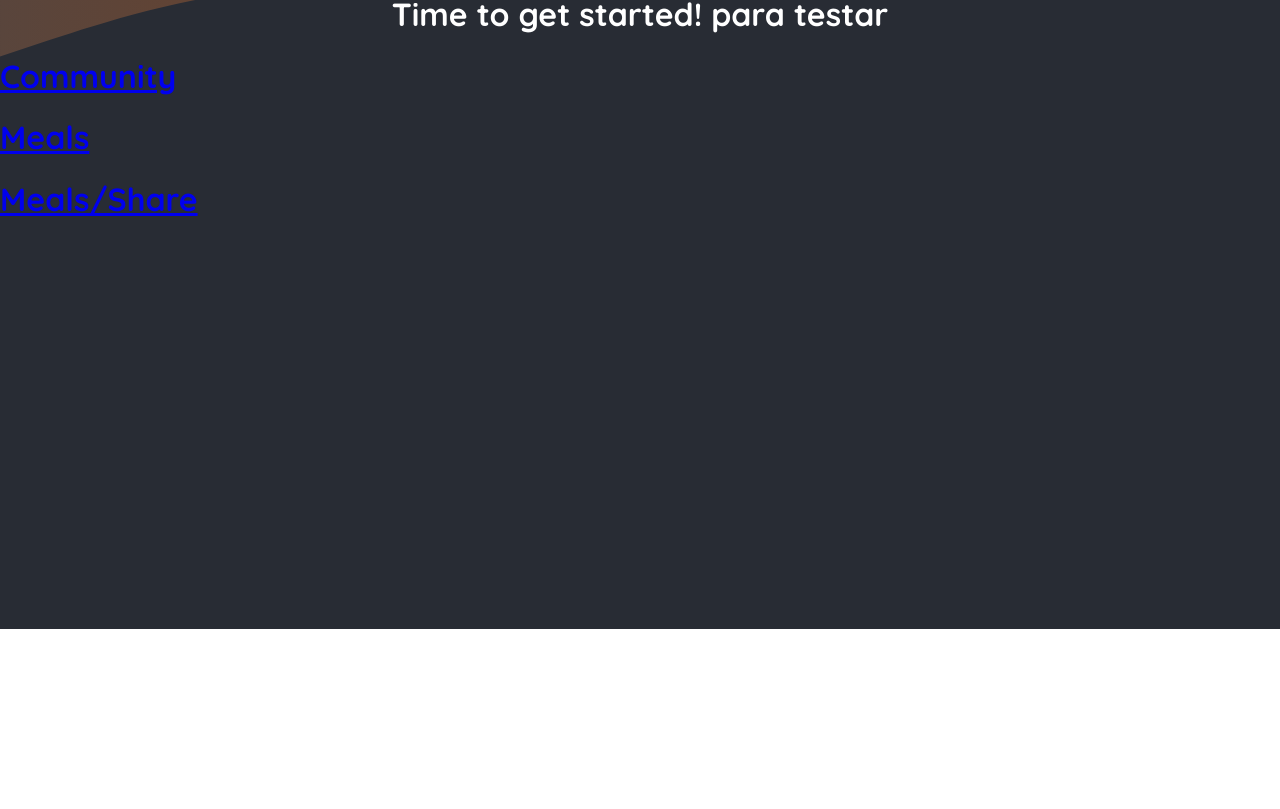
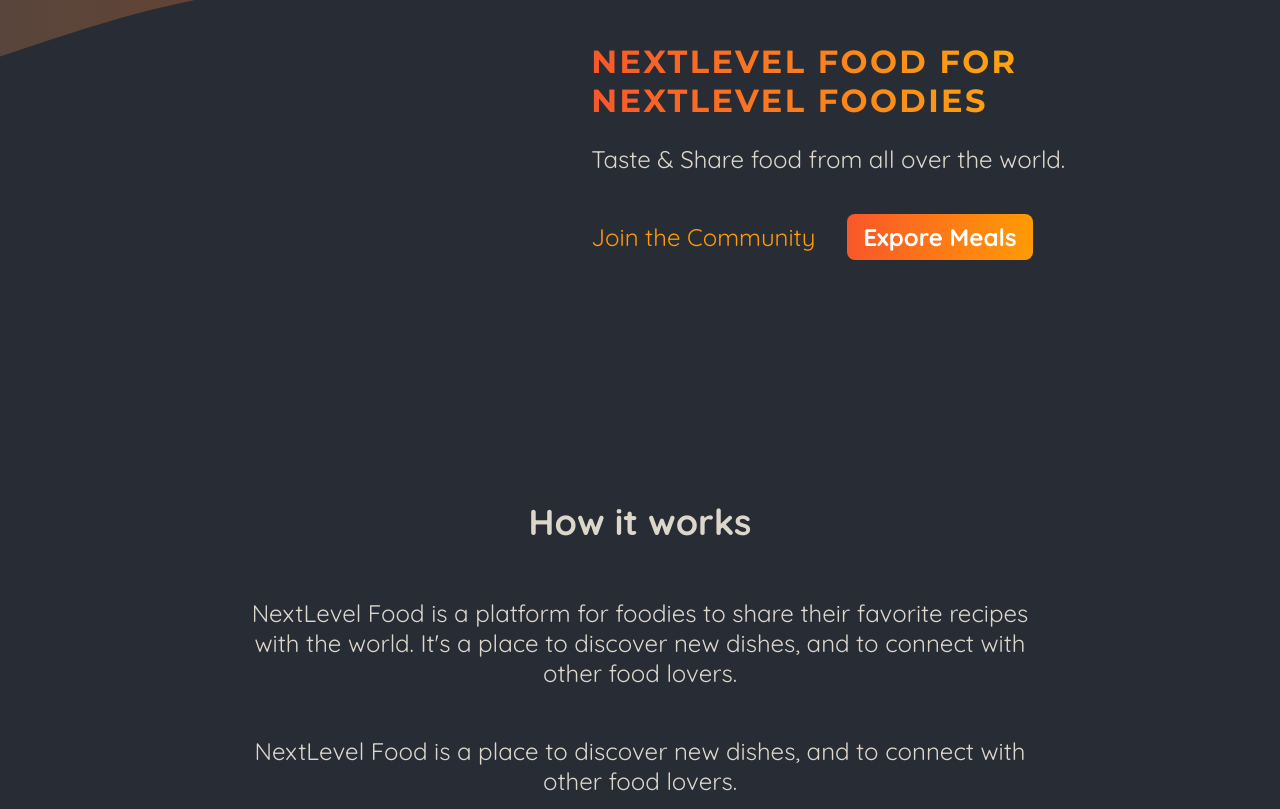
Before and after one commit to joctansilva/nextjs-essencials, a Next.js app: page / in a window 1280 px wide. Shown: the part 171-980 px from the top of the page. Before the commit the page ends 800 px from the top, so only its background shows below. Built offline with nearby package versions, Linux system fonts and the light colour scheme.

Commit message:
creating a homepage and adding styles

```diff
--- a/app/page.js
+++ b/app/page.js
@@ -1,20 +1,50 @@
 import Link from "next/link";
+
+import classes from "./page.module.css";
 
 export default function Home() {
   return (
-    <main>
-      <h1 style={{ color: "white", textAlign: "center" }}>
-        Time to get started! para testar
-      </h1>
-      <h1>
-        <Link href="/community">Community</Link>
-      </h1>
-      <h1>
-        <Link href="/meals">Meals</Link>
-      </h1>
-      <h1>
-        <Link href="/meals/share">Meals/Share</Link>
-      </h1>
-    </main>
+    <>
+      <header className={classes.header}>
+        <div className={classes.slideshow}></div>
+        <div>
+          <div className={classes.hero}>
+            <h1>NextLevel Food for NextLevel Foodies</h1>{" "}
+            <p>Taste & Share food from all over the world.</p>
+          </div>
+          <div className={classes.cta}>
+            <Link href="/community">Join the Community</Link>
+            <Link href="/meals">Expore Meals</Link>
+          </div>
+        </div>
+      </header>
+      <main>
+        <section className={classes.section}>
+          <h2>How it works</h2>
+          <p>
+            NextLevel Food is a platform for foodies to share their favorite
+            recipes with the world. It&apos;s a place to discover new dishes,
+            and to connect with other food lovers.
+          </p>
+          <p>
+            NextLevel Food is a place to discover new dishes, and to connect
+            with other food lovers.
+          </p>
+        </section>
+
+        <section className={classes.section}>
+          <h2>Why NextLevel Food?</h2>
+          <p>
+            NextLevel Food is a platform for foodies to share their favorite
+            recipes with the world. It&apos;s a place to discover new dishes,
+            and to connect with other food lovers.
+          </p>
+          <p>
+            NextLevel Food is a place to discover new dishes, and to connect
+            with other food lovers.
+          </p>
+        </section>
+      </main>
+    </>
   );
 }
--- /dev/null
+++ b/app/page.module.css
@@ -0,0 +1,75 @@
+.header {
+  display: flex;
+  gap: 3rem;
+  margin: 3rem auto;
+  width: 90%;
+  max-width: 75rem;
+}
+
+.slideshow {
+  width: 40rem;
+  height: 25rem;
+}
+
+.hero {
+  color: #ddd6cb;
+  font-size: 1.5rem;
+}
+
+.hero h1 {
+  font-size: 2rem;
+  font-weight: bold;
+  font-family: 'Montserrat', sans-serif;
+  letter-spacing: 0.15rem;
+  text-transform: uppercase;
+  background: linear-gradient(90deg, #f9572a, #ffc905);
+  background-clip: text;
+  -webkit-background-clip: text;
+  -webkit-text-fill-color: transparent;
+}
+
+.cta {
+  font-size: 1.5rem;
+  display: flex;
+  gap: 1rem;
+}
+
+.cta a {
+  display: inline-block;
+  margin-top: 1rem;
+  padding: 0.5rem 1rem;
+  border-radius: 0.5rem;
+  background: linear-gradient(90deg, #f9572a, #ff9b05);
+  color: #ffffff;
+  font-weight: bold;
+  text-decoration: none;
+}
+
+.cta a:hover,
+.cta a:active {
+  background: linear-gradient(90deg, #fd4715, #f9b241);
+}
+
+.cta a:first-child {
+  background: transparent;
+  font-weight: normal;
+  color: #ff9b05;
+  padding-left: 0;
+}
+
+.cta a:first-child:hover,
+.cta a:first-child:active {
+  background: transparent;
+  color: #f9b241;
+}
+
+.section {
+  display: flex;
+  flex-direction: column;
+  color: #ddd6cb;
+  font-size: 1.5rem;
+  max-width: 50rem;
+  width: 90%;
+  margin: 2rem auto;
+  text-align: center;
+}
--- a/prettier.config.js
+++ b/prettier.config.js
@@ -12,4 +12,5 @@
   tabWidth: 2,
   useTabs: false,
   bracketSpacing: true,
+  formatOnSave: true,
 };
```
